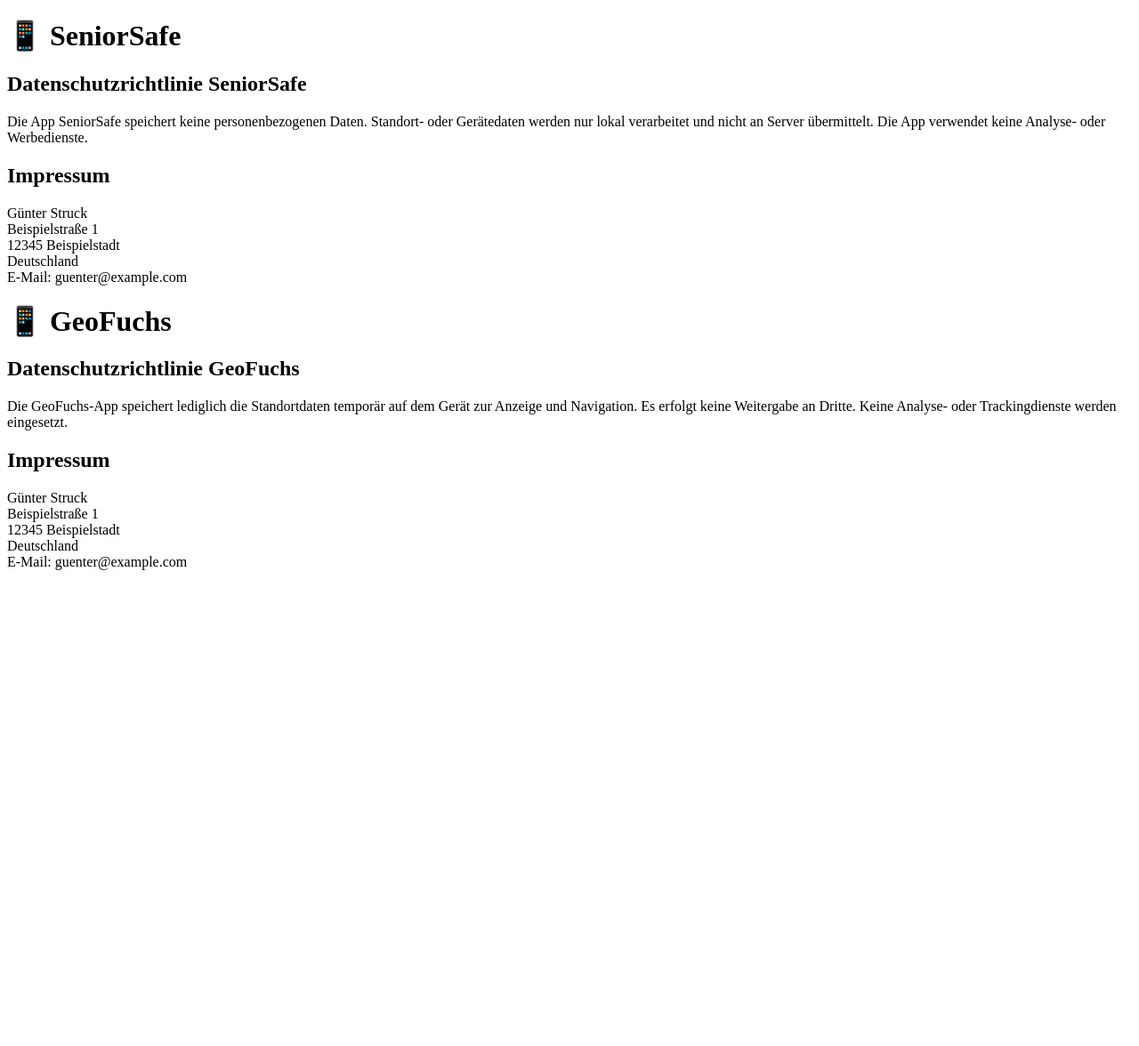
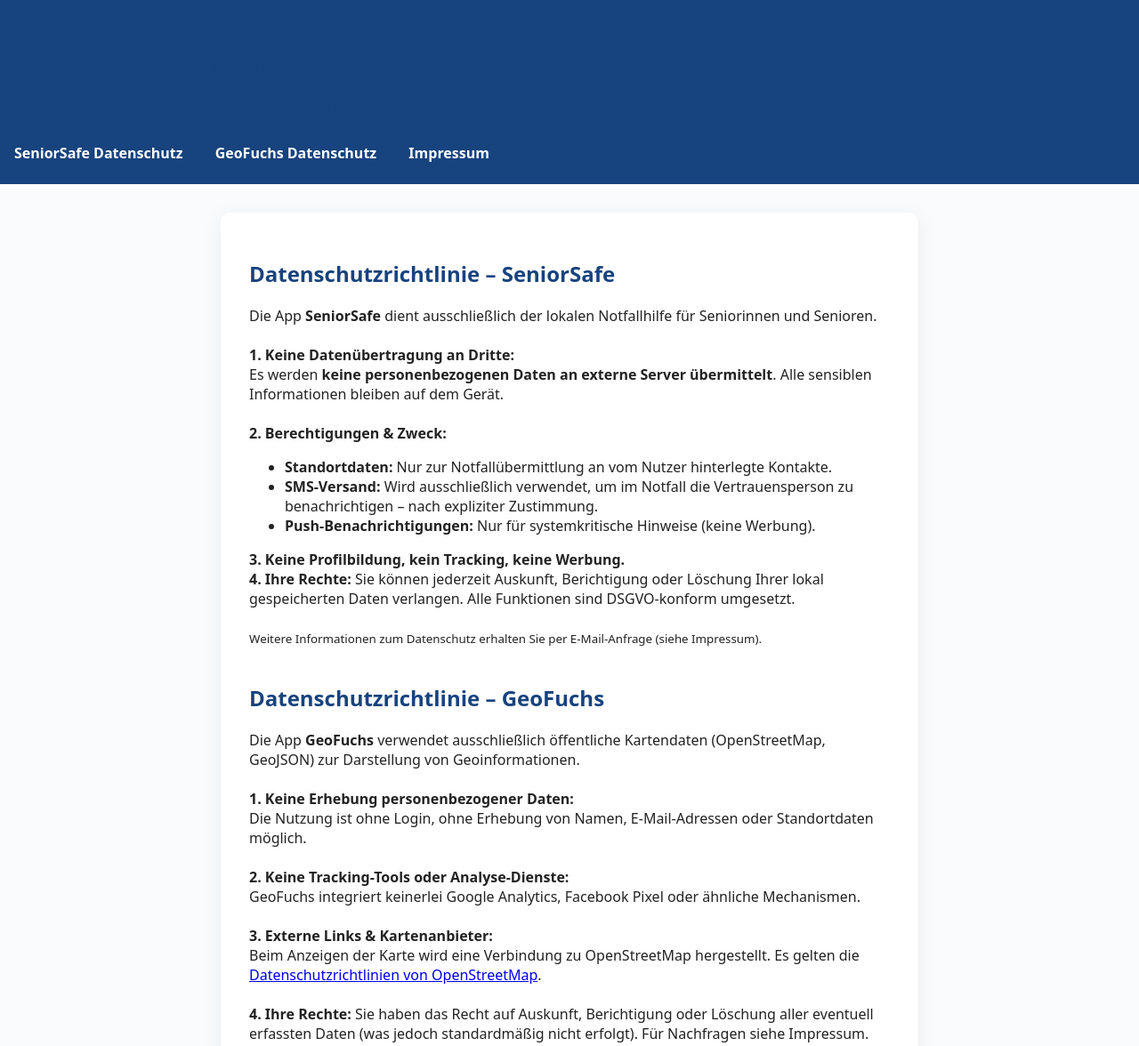
Before and after one commit to gunterstruck/geofuchs, a plain HTML site: page index.html in a window 1280 px wide. Shown: the top 1176 px of the page at 89% size. Before the commit the page ends 800 px from the top, so only its background shows below. Drawn offline with Linux system fonts and the light colour scheme.

Commit message:
Add files via upload

```diff
--- a/index.html
+++ b/index.html
@@ -1,32 +1,102 @@
-
 <!DOCTYPE html>
 <html lang="de">
 <head>
     <meta charset="UTF-8">
-    <meta name="viewport" content="width=device-width, initial-scale=1.0">
-    <title>Günter Struck – App-Infos</title>
+    <title>Impressum & Datenschutz – SeniorSafe & GeoFuchs</title>
+    <meta name="viewport" content="width=device-width,initial-scale=1">
+    <meta name="robots" content="noindex,follow">
+    <link rel="stylesheet" href="privacy.css">
+    <style>
+      body { font-family: system-ui,sans-serif; margin: 0; color: #222; background: #fafbfc; }
+      header { background: #17437E; color: #fff; padding: 2rem 1rem 1.5rem 1rem; }
+      nav { margin-top: 1rem; }
+      nav a { color: #fff; margin-right: 2rem; font-weight: bold; text-decoration: none; }
+      main { max-width: 720px; margin: 2rem auto; background: #fff; border-radius: 10px; box-shadow: 0 4px 24px #0001; padding: 2rem; }
+      h1, h2 { color: #17437E; }
+      section { margin-bottom: 2.5rem; }
+      footer { text-align: center; color: #888; font-size: 0.95em; margin: 2rem 0 0.5rem; }
+      @media (max-width: 600px) {
+        main { padding: 1rem; margin: 1rem; }
+        nav a { display: block; margin: 0.5rem 0; }
+      }
+    </style>
 </head>
 <body>
-    <h1>📱 SeniorSafe</h1>
-    <h2 id="seniorsafe-datenschutz">Datenschutzrichtlinie SeniorSafe</h2>
-    <p>Die App SeniorSafe speichert keine personenbezogenen Daten. Standort- oder Gerätedaten werden nur lokal verarbeitet und nicht an Server übermittelt. Die App verwendet keine Analyse- oder Werbedienste.</p>
+<header>
+  <h1>Impressum & Datenschutz<br>für SeniorSafe und GeoFuchs</h1>
+  <nav>
+    <a href="#seniorsafe-datenschutz">SeniorSafe Datenschutz</a>
+    <a href="#geofuchs-datenschutz">GeoFuchs Datenschutz</a>
+    <a href="#impressum">Impressum</a>
+  </nav>
+</header>
+<main>
+  <section id="seniorsafe-datenschutz">
+    <h2>Datenschutzrichtlinie – SeniorSafe</h2>
+    <p>
+      Die App <strong>SeniorSafe</strong> dient ausschließlich der lokalen Notfallhilfe für Seniorinnen und Senioren.<br>
+      <br>
+      <strong>1. Keine Datenübertragung an Dritte:</strong><br>
+      Es werden <strong>keine personenbezogenen Daten an externe Server übermittelt</strong>. Alle sensiblen Informationen bleiben auf dem Gerät.<br>
+      <br>
+      <strong>2. Berechtigungen & Zweck:</strong><br>
+      <ul>
+        <li><strong>Standortdaten:</strong> Nur zur Notfallübermittlung an vom Nutzer hinterlegte Kontakte.</li>
+        <li><strong>SMS-Versand:</strong> Wird ausschließlich verwendet, um im Notfall die Vertrauensperson zu benachrichtigen – nach expliziter Zustimmung.</li>
+        <li><strong>Push-Benachrichtigungen:</strong> Nur für systemkritische Hinweise (keine Werbung).</li>
+      </ul>
+      <strong>3. Keine Profilbildung, kein Tracking, keine Werbung.</strong>
+      <br>
+      <strong>4. Ihre Rechte:</strong> Sie können jederzeit Auskunft, Berichtigung oder Löschung Ihrer lokal gespeicherten Daten verlangen. Alle Funktionen sind DSGVO-konform umgesetzt.
+      <br><br>
+      <small>Weitere Informationen zum Datenschutz erhalten Sie per E-Mail-Anfrage (siehe Impressum).</small>
+    </p>
+  </section>
 
-    <h2 id="impressum">Impressum</h2>
-    <p>Günter Struck<br>
-    Beispielstraße 1<br>
-    12345 Beispielstadt<br>
-    Deutschland<br>
-    E-Mail: guenter@example.com</p>
+  <section id="geofuchs-datenschutz">
+    <h2>Datenschutzrichtlinie – GeoFuchs</h2>
+    <p>
+      Die App <strong>GeoFuchs</strong> verwendet ausschließlich öffentliche Kartendaten (OpenStreetMap, GeoJSON) zur Darstellung von Geoinformationen.<br>
+      <br>
+      <strong>1. Keine Erhebung personenbezogener Daten:</strong><br>
+      Die Nutzung ist ohne Login, ohne Erhebung von Namen, E-Mail-Adressen oder Standortdaten möglich.<br>
+      <br>
+      <strong>2. Keine Tracking-Tools oder Analyse-Dienste:</strong><br>
+      GeoFuchs integriert keinerlei Google Analytics, Facebook Pixel oder ähnliche Mechanismen.<br>
+      <br>
+      <strong>3. Externe Links & Kartenanbieter:</strong><br>
+      Beim Anzeigen der Karte wird eine Verbindung zu OpenStreetMap hergestellt. Es gelten die <a href="https://www.openstreetmap.org/copyright" target="_blank" rel="noopener">Datenschutzrichtlinien von OpenStreetMap</a>.<br>
+      <br>
+      <strong>4. Ihre Rechte:</strong> Sie haben das Recht auf Auskunft, Berichtigung oder Löschung aller eventuell erfassten Daten (was jedoch standardmäßig nicht erfolgt). Für Nachfragen siehe Impressum.
+    </p>
+  </section>
 
-    <h1>📱 GeoFuchs</h1>
-    <h2 id="geofuchs-datenschutz">Datenschutzrichtlinie GeoFuchs</h2>
-    <p>Die GeoFuchs-App speichert lediglich die Standortdaten temporär auf dem Gerät zur Anzeige und Navigation. Es erfolgt keine Weitergabe an Dritte. Keine Analyse- oder Trackingdienste werden eingesetzt.</p>
-
-    <h2 id="impressum">Impressum</h2>
-    <p>Günter Struck<br>
-    Beispielstraße 1<br>
-    12345 Beispielstadt<br>
-    Deutschland<br>
-    E-Mail: guenter@example.com</p>
+  <section id="impressum">
+    <h2>Impressum</h2>
+    <p>
+      Verantwortlich gemäß § 5 TMG:<br><br>
+      <strong>Günter Struck</strong><br>
+      Beispielstraße 12<br>
+      45133 Essen<br>
+      Deutschland<br>
+      <br>
+      E-Mail: <a href="mailto:guenter.struck@email.de">guenter.struck@email.de</a><br>
+      Telefon: <span style="white-space:nowrap">+49 123 456 7890</span><br>
+      <br>
+      <strong>USt-IdNr.:</strong> DE123456789<br>
+      <br>
+      Verantwortlich für den Inhalt nach § 55 Abs. 2 RStV: Günter Struck (Adresse wie oben)
+    </p>
+    <h3>Haftungsausschluss & Hinweise</h3>
+    <ul>
+      <li>Keine Abmahnung ohne vorherigen Kontakt! Bei Problemen bitte Nachricht an obige E-Mail, um unnötige Rechtsstreitigkeiten zu vermeiden.</li>
+      <li>Die angebotenen Apps sind privat und richten sich an Endnutzer in Deutschland, Österreich und der EU.</li>
+      <li>Plattform der EU-Kommission zur Online-Streitbeilegung: <a href="https://ec.europa.eu/consumers/odr/" rel="nofollow">https://ec.europa.eu/consumers/odr/</a></li>
+    </ul>
+  </section>
+</main>
+<footer>
+  &copy; 2025 Günter Struck – SeniorSafe & GeoFuchs. DSGVO-konform | Keine Werbung | Keine Analyse-Tools.
+</footer>
 </body>
 </html>
```
